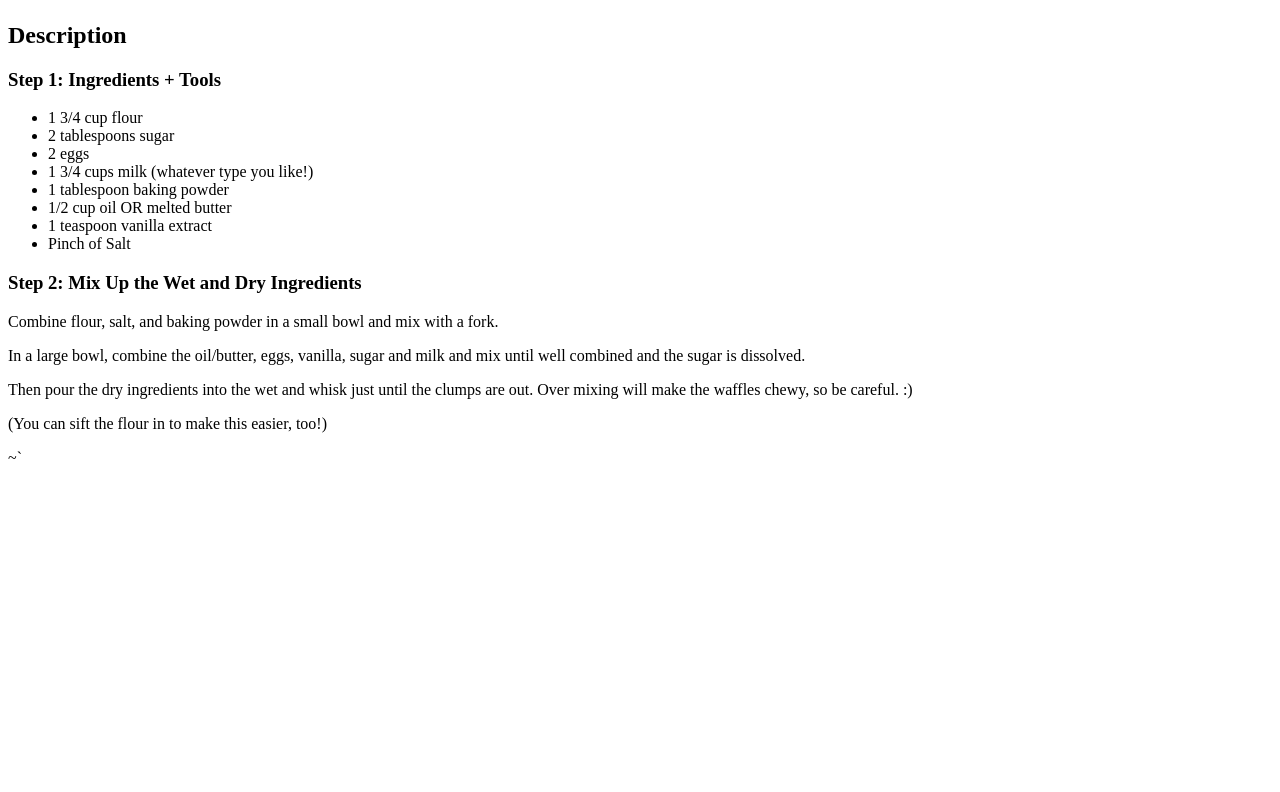
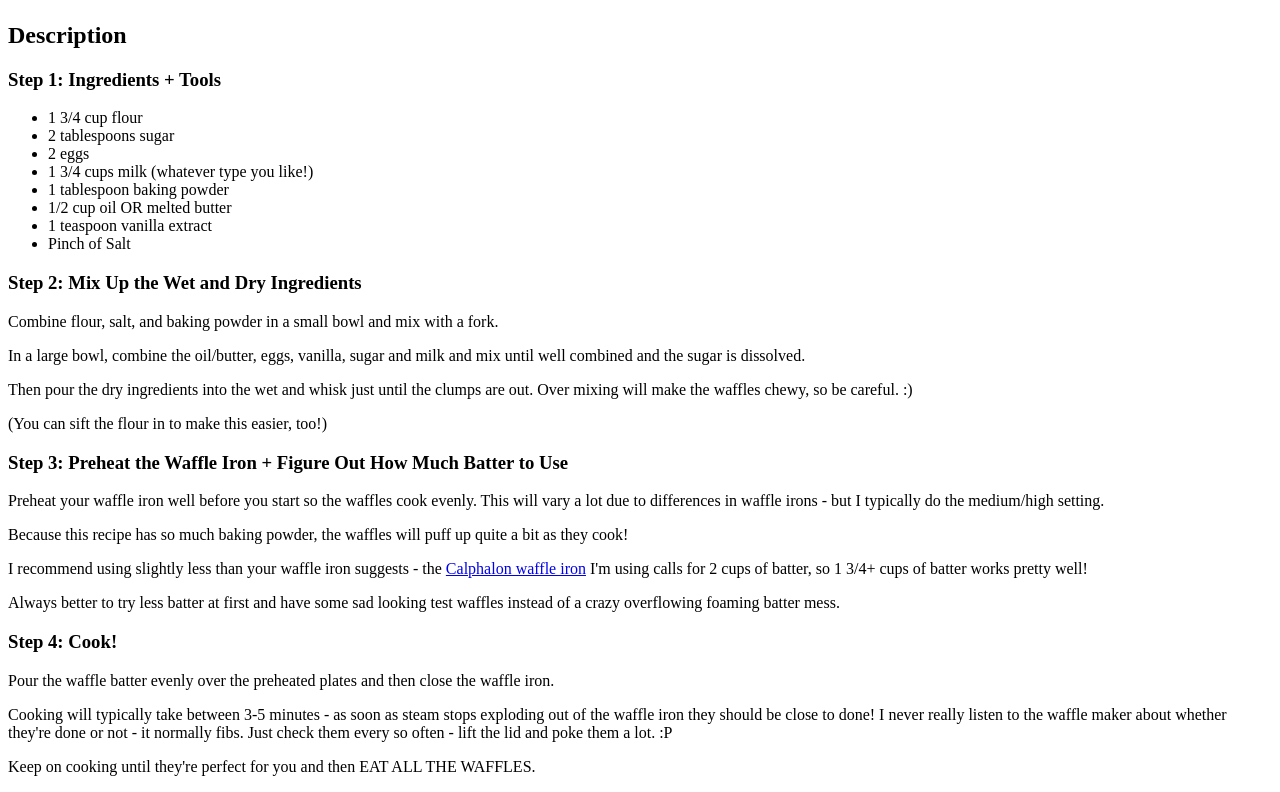
Before and after one commit to VJagiasi/odin-recipes, a plain HTML site: page recipes/waffles.html in a window 1280 px wide. Shown: the part 1883-2675 px from the top of the page. Before the commit the page ends 2358 px from the top, so only its background shows below. Drawn offline with Linux system fonts and the light colour scheme.

Commit message:
Completed all detailed Steps for the recipes

```diff
--- a/recipes/waffles.html
+++ b/recipes/waffles.html
@@ -25,6 +25,15 @@
     <p>Combine flour, salt, and baking powder in a small bowl and mix with a fork.</p>
     <p>In a large bowl, combine the oil/butter, eggs, vanilla, sugar and milk and mix until well combined and the sugar is dissolved.</p>
     <p>Then pour the dry ingredients into the wet and whisk just until the clumps are out. Over mixing will make the waffles chewy, so be careful. :)</p>
-    <p>(You can sift the flour in to make this easier, too!)</p>~`
+    <p>(You can sift the flour in to make this easier, too!)</p>
+    <h3>Step 3: Preheat the Waffle Iron + Figure Out How Much Batter to Use</h3>
+    <p>Preheat your waffle iron well before you start so the waffles cook evenly. This will vary a lot due to differences in waffle irons - but I typically do the medium/high setting.</p>
+    <p>Because this recipe has so much baking powder, the waffles will puff up quite a bit as they cook!</p>
+    <p>I recommend using slightly less than your waffle iron suggests - the <a href="https://www.amazon.com/gp/product/B001CHL3Q0/ref=as_li_tl?ie=UTF8&camp=1789&creative=390957&creativeASIN=B001CHL3Q0&linkCode=as2&tag=httpwwwinst0d-20&linkId=7T3XZ4UNN5EKQJ7H">Calphalon waffle iron</a> I'm using calls for 2 cups of batter, so 1 3/4+ cups of batter works pretty well!</p>
+    <p>Always better to try less batter at first and have some sad looking test waffles instead of a crazy overflowing foaming batter mess.</p>
+    <h3>Step 4: Cook!</h3>
+    <p>Pour the waffle batter evenly over the preheated plates and then close the waffle iron.</p>
+    <p>Cooking will typically take between 3-5 minutes - as soon as steam stops exploding out of the waffle iron they should be close to done! I never really listen to the waffle maker about whether they're done or not - it normally fibs. Just check them every so often - lift the lid and poke them a lot. :P </p>
+    <p>Keep on cooking until they're perfect for you and then EAT ALL THE WAFFLES.</p>
 </body>
 </html>
```
